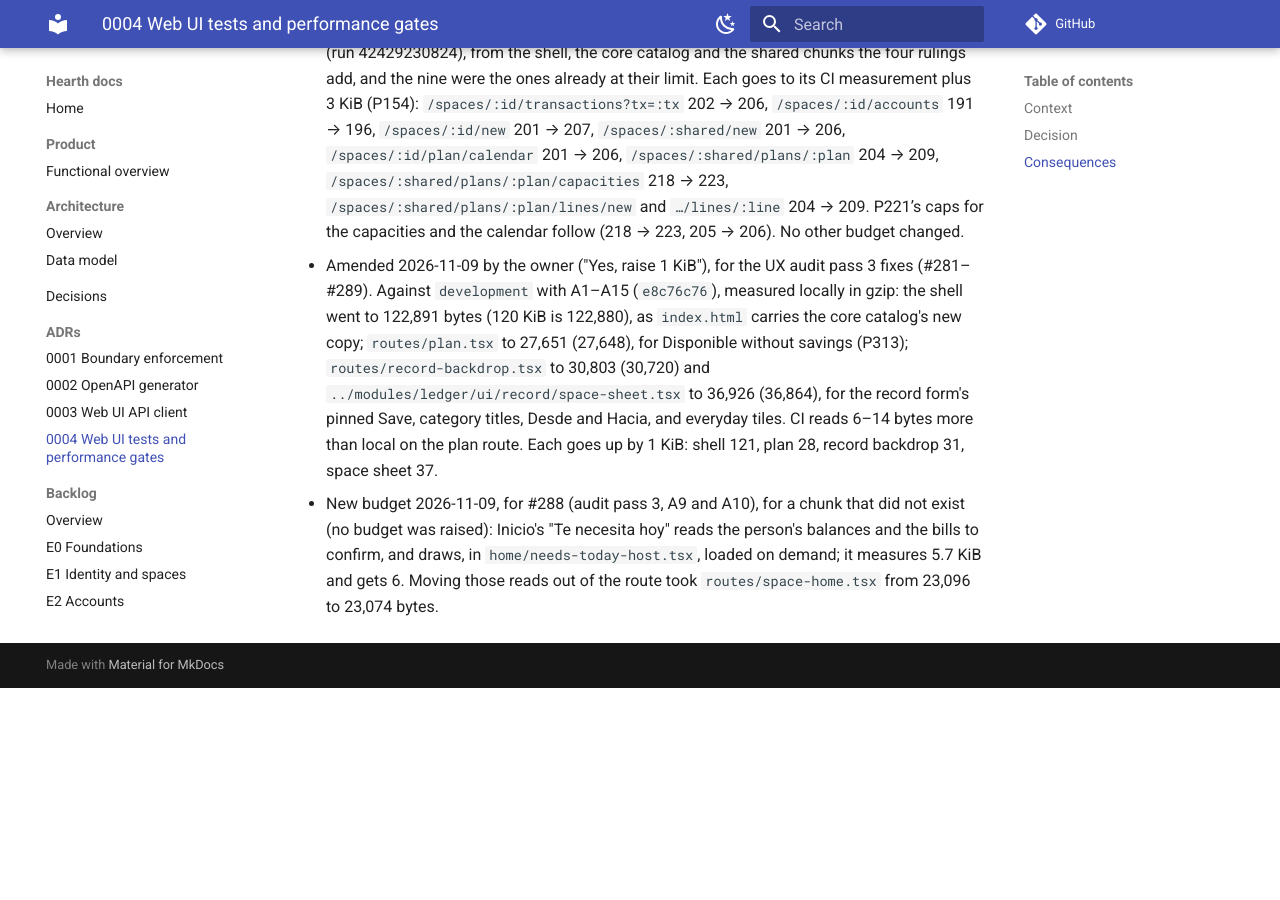
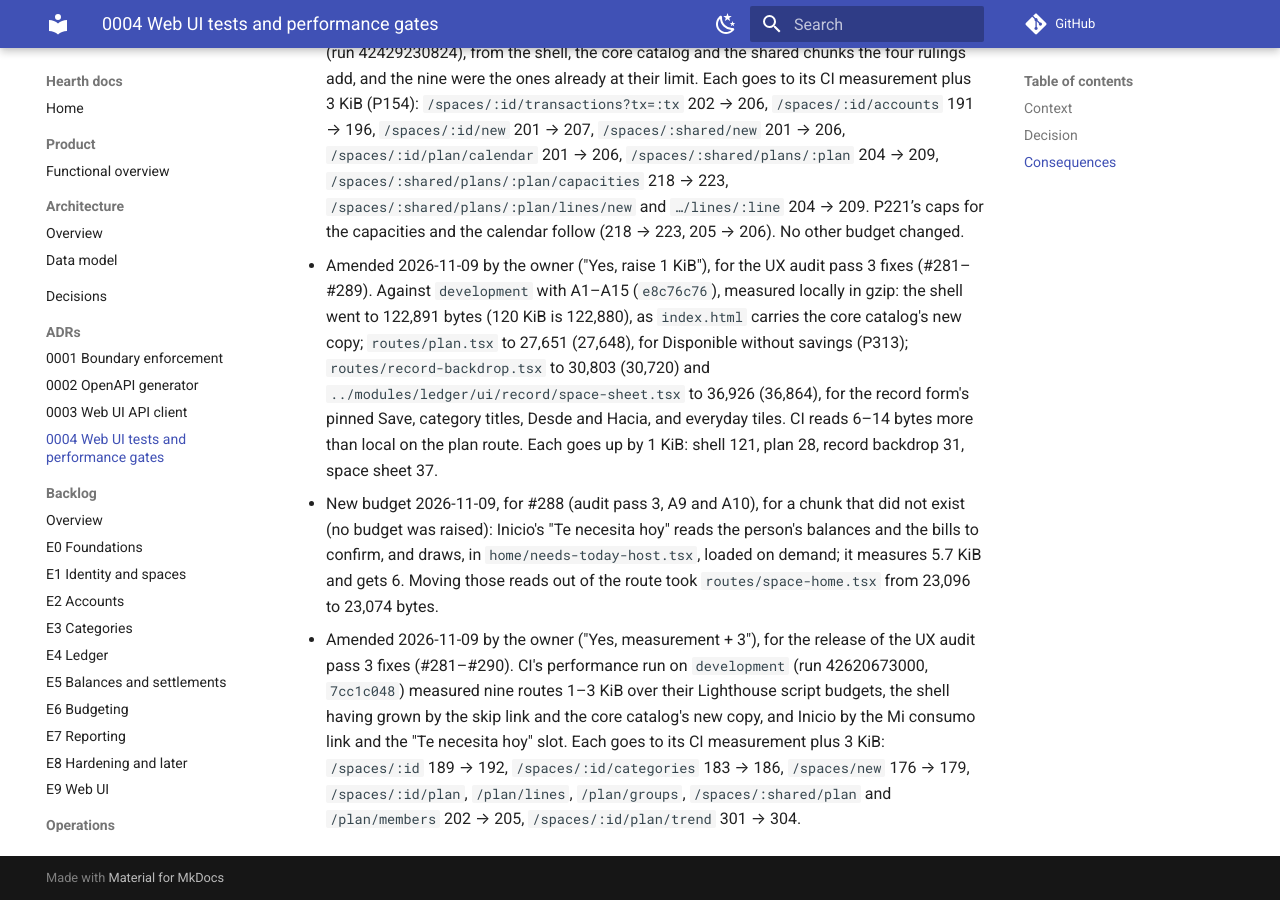
Before and after one commit to Facabore/Hearth, an MkDocs documentation site: the page built from docs/adr/0004-web-ui-testing-and-performance-gates.md, in a window 1280 px wide and 900 px high, scrolled down 7155 px. Built offline with MkDocs 1.6.1 and Material for MkDocs 9.7.7, drawn with Linux system fonts in a browser that asks for light colours; comment, search, counter and statistics services are not loaded; before the commit the page ends 7843 px from its top, so only the background shows below that.

Commit message:
test(perf): nine routes' Lighthouse budgets go to their CI measurement plus 3 KiB, as the owner decided (Refs #281, #286, #287, #288, #290)
CI's performance run 42620673000 on 7cc1c048 measured them 1-3 KiB over: the shell grew by the skip link and the core
catalog's new copy, Inicio by the Mi consumo link and the Te necesita hoy slot. ADR 0004 records the owner's "Yes,
measurement + 3".

```diff
--- a/docs/adr/0004-web-ui-testing-and-performance-gates.md
+++ b/docs/adr/0004-web-ui-testing-and-performance-gates.md
@@ -56,3 +56,4 @@ The owner kept React and Next.js on one condition: the UI must be fast, with Cor
 - Amended 2026-11-08 by the owner ("Sí, med + 3"), for the release of P308–P311 (#272–#275). CI’s performance run on `development` (run 42529361014, `fbc155bf`) measured nine routes 1–3 KiB over their Lighthouse script budgets; every route grew 1–4 KiB from `main` (run 42429230824), from the shell, the core catalog and the shared chunks the four rulings add, and the nine were the ones already at their limit. Each goes to its CI measurement plus 3 KiB (P154): `/spaces/:id/transactions?tx=:tx` 202 → 206, `/spaces/:id/accounts` 191 → 196, `/spaces/:id/new` 201 → 207, `/spaces/:shared/new` 201 → 206, `/spaces/:id/plan/calendar` 201 → 206, `/spaces/:shared/plans/:plan` 204 → 209, `/spaces/:shared/plans/:plan/capacities` 218 → 223, `/spaces/:shared/plans/:plan/lines/new` and `…/lines/:line` 204 → 209. P221’s caps for the capacities and the calendar follow (218 → 223, 205 → 206). No other budget changed.
 - Amended 2026-11-09 by the owner ("Yes, raise 1 KiB"), for the UX audit pass 3 fixes (#281–#289). Against `development` with A1–A15 (`e8c76c76`), measured locally in gzip: the shell went to 122,891 bytes (120 KiB is 122,880), as `index.html` carries the core catalog's new copy; `routes/plan.tsx` to 27,651 (27,648), for Disponible without savings (P313); `routes/record-backdrop.tsx` to 30,803 (30,720) and `../modules/ledger/ui/record/space-sheet.tsx` to 36,926 (36,864), for the record form's pinned Save, category titles, Desde and Hacia, and everyday tiles. CI reads 6–14 bytes more than local on the plan route. Each goes up by 1 KiB: shell 121, plan 28, record backdrop 31, space sheet 37.
 - New budget 2026-11-09, for #288 (audit pass 3, A9 and A10), for a chunk that did not exist (no budget was raised): Inicio's "Te necesita hoy" reads the person's balances and the bills to confirm, and draws, in `home/needs-today-host.tsx`, loaded on demand; it measures 5.7 KiB and gets 6. Moving those reads out of the route took `routes/space-home.tsx` from 23,096 to 23,074 bytes.
+- Amended 2026-11-09 by the owner ("Yes, measurement + 3"), for the release of the UX audit pass 3 fixes (#281–#290). CI's performance run on `development` (run 42620673000, `7cc1c048`) measured nine routes 1–3 KiB over their Lighthouse script budgets, the shell having grown by the skip link and the core catalog's new copy, and Inicio by the Mi consumo link and the "Te necesita hoy" slot. Each goes to its CI measurement plus 3 KiB: `/spaces/:id` 189 → 192, `/spaces/:id/categories` 183 → 186, `/spaces/new` 176 → 179, `/spaces/:id/plan`, `/plan/lines`, `/plan/groups`, `/spaces/:shared/plan` and `/plan/members` 202 → 205, `/spaces/:id/plan/trend` 301 → 304.
```
Also changed, not shown: 1 other file.
